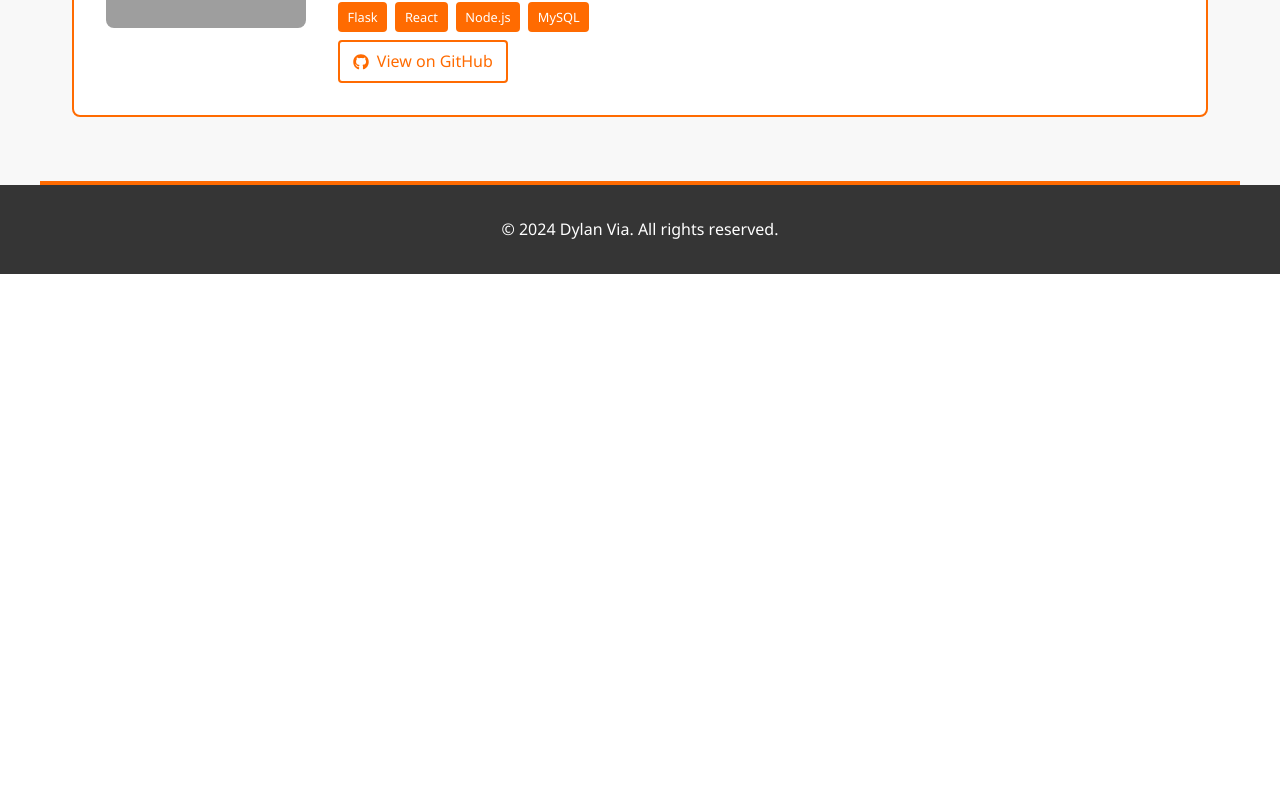
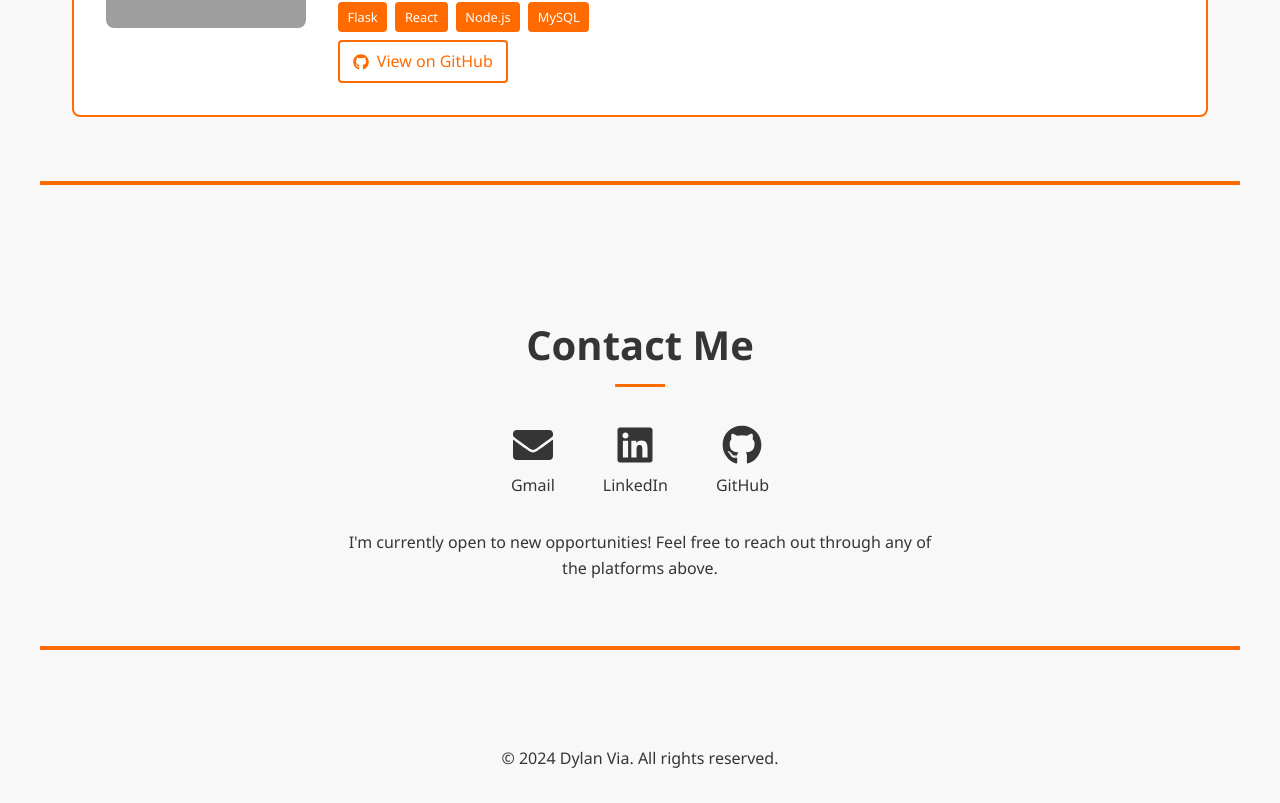
Before and after one commit to ViaHub92/My-Portfolio, a React (Create React App) app: page / in a window 1280 px wide. Shown: the part 1882-2685 px from the top of the page. Before the commit the page ends 2156 px from the top, so only its background shows below. Built offline with nearby package versions, Linux system fonts and the light colour scheme; grey boxes are pictures that could not be loaded.

Commit message:
Fixed navbar issue and added contact-me section

```diff
--- a/src/App.css
+++ b/src/App.css
@@ -53,13 +53,11 @@ body {
 }
 
 .nav-container {
-  position: relative;
-  max-width: 600px;
-  margin: 0 auto;
+  max-width: 100%;
   padding: 1rem 2rem;
   display: flex;
   justify-content: space-between;
-  align-items: right;
+  align-items: center;
 }
 
 .nav-links {
@@ -160,6 +158,7 @@ body {
 .theme-toggle {
   margin-right: 1rem;
   margin-left: auto;
+  display: block !important;
 }
 
 /* Hero Section */
@@ -215,10 +214,10 @@ body {
 .profile-pic {
   width: 200px;
   height: 200px;
-  object-fit: cover; /* This prevents image distortion */
+  object-fit: cover;
   border-radius: 50%;
   margin-bottom: 2rem;
-  border: 4px solid var(--primary-color, #4a89dc); /* Fallback color if variable isn't defined */
+  border: 4px solid var(--primary-color, #4a89dc);
   box-shadow: 0 4px 15px rgba(0, 0, 0, 0.2);
   transition: transform 0.3s ease;
 }
@@ -238,14 +237,14 @@ body {
 
 .about-text {
   width: 100%;
-  max-width: 800px; /* Limits the width for better readability */
-  margin: 0 auto; /* Centers the text block */
+  max-width: 800px;
+  margin: 0 auto;
 }
 
 .about-text p {
-  text-indent: 2em; /* Creates paragraph indentation */
+  text-indent: 2em;
   margin-bottom: 1em;
-  line-height: 1.6; /* Improves readability with better line spacing */
+  line-height: 1.6;
 }
 
 
@@ -336,9 +335,9 @@ body {
   padding: 2rem;
   border-radius: 0.5rem;
   display: flex;
-  flex-direction: row; /* Changed from column */
+  flex-direction: row;
   gap: 2rem;
-  align-items: flex-start; /* Changed from center */
+  align-items: flex-start;
   border: 2px solid var(--primary-color);
   transition: transform 0.3s ease;
 }
@@ -348,7 +347,7 @@ body {
   height: 150px;
   object-fit: cover;
   border-radius: 8px;
-  flex-shrink: 0; /* Prevents image from shrinking */
+  flex-shrink: 0;
 }
 
 .project-tags {
@@ -401,15 +400,60 @@ body {
   background: var(--primary-color);
 }
 
+.contact-section {
+  padding: 4rem 0;
+  background-color: var(--section-bg);
+}
+
+.contact-content {
+  display: flex;
+  flex-direction: column;
+  align-items: center;
+  text-align: center;
+}
+
+.contact-links {
+  display: flex;
+  justify-content: center;
+  gap: 3rem;
+  margin-bottom: 2rem;
+  flex-wrap: wrap;
+}
+
+.contact-link {
+  display: flex;
+  flex-direction: column;
+  align-items: center;
+  color: var(--text-color, #333);
+  text-decoration: none;
+  transition: transform 0.3s ease, color 0.3s ease;
+}
+
+.contact-link:hover {
+  transform: translateY(-5px);
+  color: var(--primary-color, #4a89dc);
+}
+
+.contact-icon {
+  font-size: 2.5rem;
+  margin-bottom: 0.5rem;
+}
+
+.contact-message {
+  max-width: 600px;
+  line-height: 1.6;
+}
+
 /* Footer */
 .footer {
   text-align: center;
   padding: 2rem;
-  background: var(--footer-bg);
-  color: var(--footer-text);
+  background: var(--section-bg);
   margin-top: auto;
   position: relative;
 }
+
+
 
 /* Responsive Design */
 @media (max-width: 768px) {
@@ -422,12 +466,13 @@ body {
 
   .nav-links {
     display: flex;
-    gap: 0.5rem; /* Reduce space between links */
-    font-size: 14px; /* Make text slightly smaller */
+    gap: 0.5rem;
+    font-size: 10px;
   }
 
   .nav-link {
-    padding: 0.25rem 0.5rem; /* Smaller padding */
+    padding: 0.25rem 0.5rem;
+    font-size: 12px;
   }
   .switch {
     font-size: 14px;
@@ -436,7 +481,8 @@ body {
 
   .theme-toggle {
     right: 1rem;
-    font-size: 1.2rem;  /* Adjust size of theme toggle */
+    font-size: 1.2rem;
+    display: block !important;
   }
 
   .hero-title {
--- a/src/App.js
+++ b/src/App.js
@@ -1,6 +1,6 @@
 import { useState, useEffect } from 'react';
 import { TypeAnimation } from 'react-type-animation';
-import { FaGithub, FaJava, FaPython, FaReact } from 'react-icons/fa';
+import { FaGithub, FaJava, FaPython, FaReact, FaLinkedin, FaEnvelope } from 'react-icons/fa';
 import { SiCplusplus, SiMysql } from 'react-icons/si';
 import { Link } from 'react-scroll';
 import './App.css';
@@ -18,7 +18,7 @@ const Portfolio = () => {
 
 
     const handleScroll = () => {
-      const sections = ['home', 'skills', 'about', 'projects'];
+      const sections = ['home', 'skills', 'about', 'projects', 'contact'];
 
       for (const section of sections) {
         const element = document.getElementById(section);
@@ -76,7 +76,7 @@ const Portfolio = () => {
             </span>
           </label>
           <div className="nav-links">
-            {['home', 'skills', 'about', 'projects'].map((item) => (
+            {['home', 'skills', 'about', 'projects', 'contact'].map((item) => (
               <Link
                 key={item}
                 to={item}
@@ -183,6 +183,30 @@ const Portfolio = () => {
         </div>
       </section>
 
+            {/* Contact Section */}
+      <section id="contact" className="contact-section">
+        <div className="section-container">
+          <h2 className="section-title">Contact Me</h2>
+          <div className="contact-content">
+            <div className="contact-links">
+              <a href="mailto:dvia001@odu.edu" className="contact-link">
+                <FaEnvelope className="contact-icon" />
+                <span>Gmail</span>
+              </a>
+              <a href="https://www.linkedin.com/in/dylan-via-8a7a9b2a7/" target="_blank" rel="noopener noreferrer" className="contact-link">
+                <FaLinkedin className="contact-icon" />
+                <span>LinkedIn</span>
+              </a>
+              <a href="https://github.com/ViaHub92" target="_blank" rel="noopener noreferrer" className="contact-link">
+                <FaGithub className="contact-icon" />
+                <span>GitHub</span>
+              </a>
+            </div>
+            <p className="contact-message">I'm currently open to new opportunities! Feel free to reach out through any of the platforms above.</p>
+          </div>
+        </div>
+      </section>
+
       {/* Footer */}
       <footer className="footer">
         <p>© 2024 Dylan Via. All rights reserved.</p>
```
